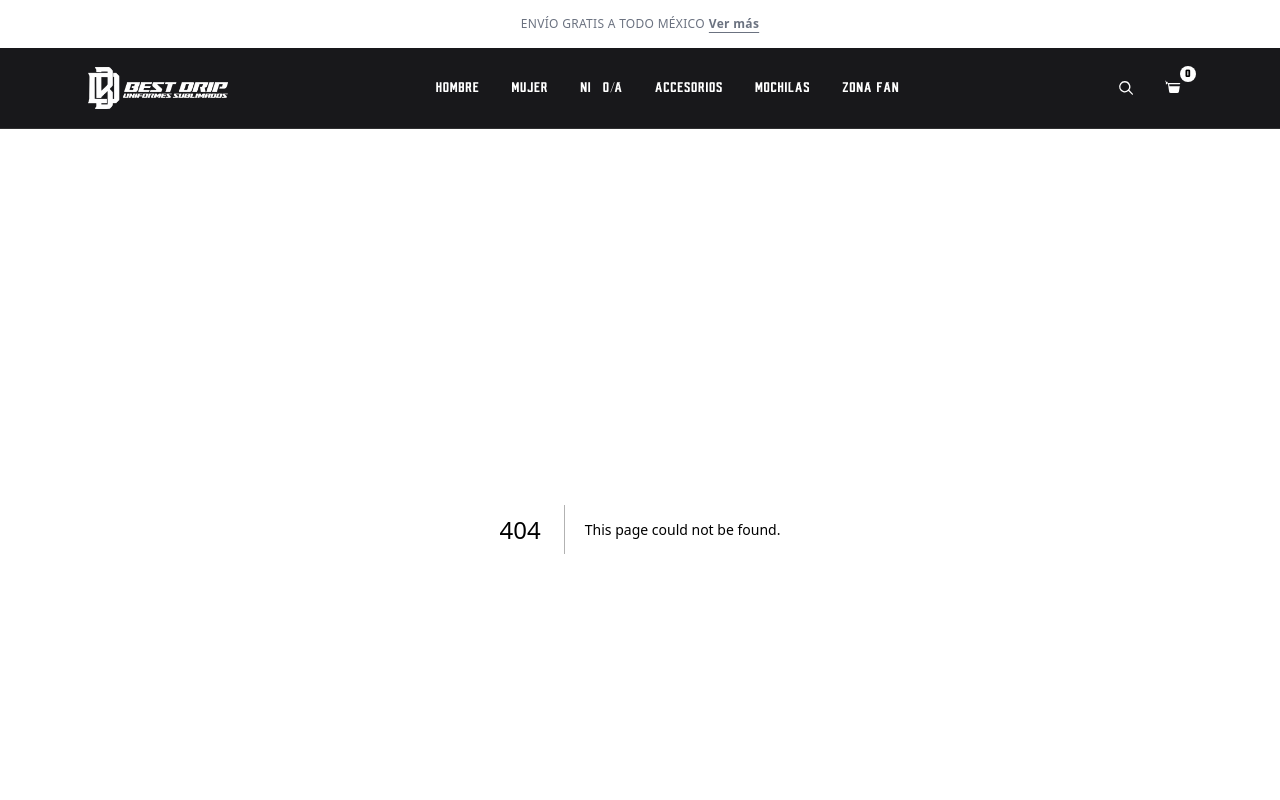
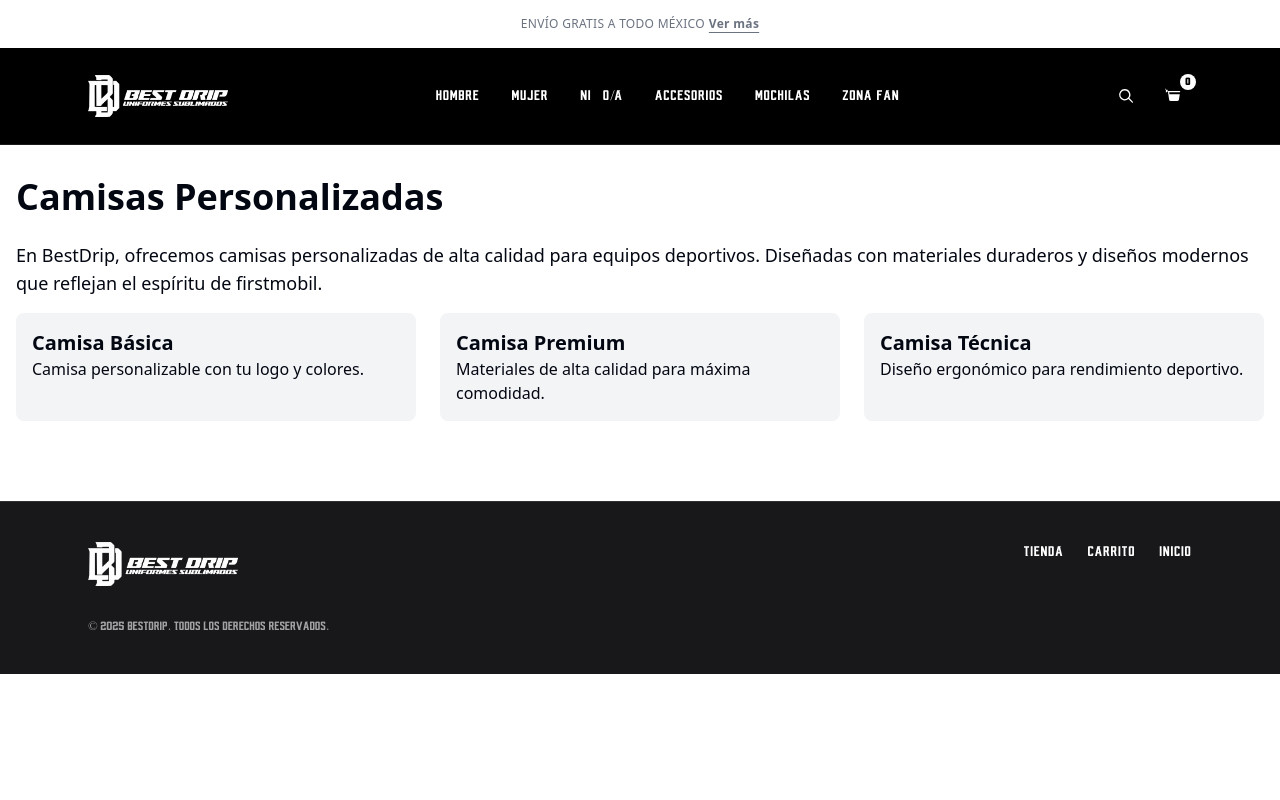
Before and after one commit to asepulvedadev/betsDrip, a Next.js app: page /accesorios/camisas-personalizadas in a window 1280 px wide. Before the commit this address had no page. Shown: the top 800 px of the page. Built offline with nearby package versions, Linux system fonts and the light colour scheme.

Commit message:
Add dynamic cards component with sports accessories, create info pages, implement full-screen snap scrolling on inicio page, and adjust HeroSlider height

```diff
--- /dev/null
+++ b/src/app/accesorios/camisas-personalizadas/page.tsx
@@ -0,0 +1,33 @@
+import { Metadata } from 'next';
+
+export const metadata: Metadata = {
+  title: 'Camisas Personalizadas - BestDrip',
+  description: 'Descubre nuestras camisas personalizadas para equipos deportivos. Diseño moderno y creativo para firstmobil.',
+};
+
+export default function CamisasPersonalizadasPage() {
+  return (
+    <div className="container mx-auto px-4 py-8">
+      <h1 className="text-4xl font-bold mb-6">Camisas Personalizadas</h1>
+      <p className="text-lg mb-4">
+        En BestDrip, ofrecemos camisas personalizadas de alta calidad para equipos deportivos.
+        Diseñadas con materiales duraderos y diseños modernos que reflejan el espíritu de firstmobil.
+      </p>
+      <div className="grid grid-cols-1 md:grid-cols-2 lg:grid-cols-3 gap-6">
+        {/* Placeholder for product cards or details */}
+        <div className="bg-gray-100 p-4 rounded-lg">
+          <h2 className="text-xl font-semibold">Camisa Básica</h2>
+          <p>Camisa personalizable con tu logo y colores.</p>
+        </div>
+        <div className="bg-gray-100 p-4 rounded-lg">
+          <h2 className="text-xl font-semibold">Camisa Premium</h2>
+          <p>Materiales de alta calidad para máxima comodidad.</p>
+        </div>
+        <div className="bg-gray-100 p-4 rounded-lg">
+          <h2 className="text-xl font-semibold">Camisa Técnica</h2>
+          <p>Diseño ergonómico para rendimiento deportivo.</p>
+        </div>
+      </div>
+    </div>
+  );
+}
--- /dev/null
+++ b/src/app/accesorios/equipos-deportivos/page.tsx
@@ -0,0 +1,32 @@
+import { Metadata } from 'next';
+
+export const metadata: Metadata = {
+  title: 'Equipos Deportivos - BestDrip',
+  description: 'Amplia gama de equipos deportivos en BestDrip. Todo lo que necesitas para tu actividad física.',
+};
+
+export default function EquiposDeportivosPage() {
+  return (
+    <div className="container mx-auto px-4 py-8">
+      <h1 className="text-4xl font-bold mb-6">Equipos Deportivos</h1>
+      <p className="text-lg mb-4">
+        Encuentra equipos deportivos de todas las disciplinas. Desde balones hasta accesorios,
+        todo diseñado para mejorar tu rendimiento y disfrute del deporte.
+      </p>
+      <div className="grid grid-cols-1 md:grid-cols-2 lg:grid-cols-3 gap-6">
+        <div className="bg-gray-100 p-4 rounded-lg">
+          <h2 className="text-xl font-semibold">Balones</h2>
+          <p>Balones de alta calidad para diversos deportes.</p>
+        </div>
+        <div className="bg-gray-100 p-4 rounded-lg">
+          <h2 className="text-xl font-semibold">Accesorios</h2>
+          <p>Guantes, cintas y más para complementar tu equipo.</p>
+        </div>
+        <div className="bg-gray-100 p-4 rounded-lg">
+          <h2 className="text-xl font-semibold">Entrenamiento</h2>
+          <p>Herramientas para mejorar tu condición física.</p>
+        </div>
+      </div>
+    </div>
+  );
+}
--- /dev/null
+++ b/src/app/accesorios/futbol-americano/page.tsx
@@ -0,0 +1,32 @@
+import { Metadata } from 'next';
+
+export const metadata: Metadata = {
+  title: 'Equipo de Fútbol Americano - BestDrip',
+  description: 'Encuentra el mejor equipo de fútbol americano en BestDrip. Productos de alta calidad para firstmobil.',
+};
+
+export default function FutbolAmericanoPage() {
+  return (
+    <div className="container mx-auto px-4 py-8">
+      <h1 className="text-4xl font-bold mb-6">Equipo de Fútbol Americano</h1>
+      <p className="text-lg mb-4">
+        Equípate con lo mejor para el fútbol americano. Cascos, hombreras, pantalones y más,
+        diseñados para máxima protección y rendimiento en el campo.
+      </p>
+      <div className="grid grid-cols-1 md:grid-cols-2 lg:grid-cols-3 gap-6">
+        <div className="bg-gray-100 p-4 rounded-lg">
+          <h2 className="text-xl font-semibold">Cascos</h2>
+          <p>Protección avanzada para la cabeza.</p>
+        </div>
+        <div className="bg-gray-100 p-4 rounded-lg">
+          <h2 className="text-xl font-semibold">Hombreras</h2>
+          <p>Apoyo y protección para hombros y pecho.</p>
+        </div>
+        <div className="bg-gray-100 p-4 rounded-lg">
+          <h2 className="text-xl font-semibold">Pantalones</h2>
+          <p>Con acolchado para impactos.</p>
+        </div>
+      </div>
+    </div>
+  );
+}
--- a/src/app/inicio/page.tsx
+++ b/src/app/inicio/page.tsx
@@ -1,5 +1,6 @@
 import ProductGrid from "@/components/ProductGrid";
 import HeroSlider from "@/components/HeroSlider";
+import DynamicCards from "@/components/DynamicCards";
 
 const InicioPage = () => {
   return (
@@ -11,6 +12,7 @@ const InicioPage = () => {
           { src: "/hero/579A1396.JPG", alt: "Hero 3" },
         ]}
       />
+      <DynamicCards />
       {/* Grid de productos debajo del hero */}
       <ProductGrid title="Lo nuevo" subtitle="Descubre las últimas novedades de BestDrip." />
     </div>
--- a/src/app/layout.tsx
+++ b/src/app/layout.tsx
@@ -2,6 +2,7 @@ import type { Metadata } from "next";
 import { Geist, Geist_Mono } from "next/font/google";
 import "./globals.css";
 import { CartProvider } from "./providers/CartProvider";
+import FreeShippingNotice from "@/components/FreeShippingNotice";
 import Header from "@/components/Header";
 import { nflVikings } from "./fonts";
 import Footer from "@/components/Footer";
@@ -32,6 +33,7 @@ export default function RootLayout({
         className={`${geistSans.variable} ${geistMono.variable} ${nflVikings.variable} antialiased`}
       >
         <CartProvider>
+          <FreeShippingNotice />
           <Header />
           {children}
           <Footer />
--- /dev/null
+++ b/src/components/DynamicCards.tsx
@@ -0,0 +1,48 @@
+import Link from 'next/link';
+import { Card, CardContent, CardDescription, CardHeader, CardTitle } from '@/components/ui/card';
+import { Button } from '@/components/ui/button';
+
+const cardsData = [
+  {
+    title: 'Camisas Personalizadas',
+    description: 'Diseña camisas únicas para tu equipo con materiales de alta calidad.',
+    image: '/logo.webp', // Placeholder, replace with actual image
+    link: '/accesorios/camisas-personalizadas',
+  },
+  {
+    title: 'Equipo de Fútbol Americano',
+    description: 'Protege y equipa a tus jugadores con el mejor equipo profesional.',
+    image: '/logo.webp', // Placeholder
+    link: '/accesorios/futbol-americano',
+  },
+  {
+    title: 'Equipos Deportivos',
+    description: 'Todo lo necesario para practicar tus deportes favoritos.',
+    image: '/logo.webp', // Placeholder
+    link: '/accesorios/equipos-deportivos',
+  },
+];
+
+export default function DynamicCards() {
+  return (
+    <div className="container mx-auto px-4 py-8">
+      <h2 className="text-3xl font-bold text-center mb-8">Accesorios Deportivos FirstMobil</h2>
+      <div className="grid grid-cols-1 md:grid-cols-2 lg:grid-cols-3 gap-6">
+        {cardsData.map((card, index) => (
+          <Card key={index} className="hover:shadow-lg transition-shadow duration-300">
+            <CardHeader>
+              <img src={card.image} alt={card.title} className="w-full h-48 object-cover rounded-t-lg" />
+              <CardTitle className="text-xl">{card.title}</CardTitle>
+            </CardHeader>
+            <CardContent>
+              <CardDescription className="mb-4">{card.description}</CardDescription>
+              <Link href={card.link}>
+                <Button className="w-full">Ver Más</Button>
+              </Link>
+            </CardContent>
+          </Card>
+        ))}
+      </div>
+    </div>
+  );
+}
--- a/src/components/FreeShippingNotice.tsx
+++ b/src/components/FreeShippingNotice.tsx
@@ -38,7 +38,7 @@ const FreeShippingNotice = () => {
       {(isModalOpen || isAnimating) && (
         <div className="absolute top-full left-0 right-0 z-50 bg-black/50 backdrop-blur-sm">
           <div
-            className={`w-full bg-white shadow-2xl transform transition-all duration-300 ease-out ${
+            className={`w-full bg-white shadow-2xl transform transition-all duration-250 ease-out will-change-transform ${
               isModalOpen
                 ? "translate-y-0 opacity-100"
                 : "-translate-y-4 opacity-0"
--- a/src/components/Header.tsx
+++ b/src/components/Header.tsx
@@ -6,13 +6,18 @@ import { usePathname } from "next/navigation";
 import { useCart } from "@/app/providers/CartProvider";
 import { nflVikings } from "@/app/fonts";
 import { useEffect, useState } from "react";
-import FreeShippingNotice from "./FreeShippingNotice";
+import FreeShippingNotice from "@/components/FreeShippingNotice";
 
+<FreeShippingNotice />
 const Header = () => {
   const pathname = usePathname();
   const { totalItems } = useCart();
   const [isMenuOpen, setIsMenuOpen] = useState(false);
   const [isSearchOpen, setIsSearchOpen] = useState(false);
+  const [isScrolled, setIsScrolled] = useState(false);
+
+
+
 
   // Evita scroll del contenido cuando el menú móvil está abierto
   useEffect(() => {
@@ -34,15 +39,25 @@ const Header = () => {
     return () => window.removeEventListener("keydown", handleKeyDown);
   }, []);
 
+  // Detectar scroll para cambiar posición del header
+  useEffect(() => {
+    const handleScroll = () => {
+      const scrollY = window.scrollY;
+      // Si el scroll es mayor a 1px (altura del aviso), el header toma la posición superior
+      setIsScrolled(scrollY > 1);
+    };
+
+    window.addEventListener("scroll", handleScroll, { passive: true });
+    return () => window.removeEventListener("scroll", handleScroll);
+  }, []);
+
   if (pathname === "/") return null;
 
   return (
-    <header className="w-full sticky top-0 z-30">
-      {/* Barra superior de aviso */}
-      <FreeShippingNotice />
+    <header className={`w-full sticky z-30 transition-all duration-100 ease-out will-change-transform backface-visibility-hidden ${isScrolled ? 'top-0' : 'top-12'}`}>
       {/* Menú principal */}
-      <div className="w-full bg-zinc-900 text-white border-b border-white/10">
-        <div className={`max-w-6xl mx-auto px-4 sm:px-6 h-20 flex items-center justify-between md:grid md:grid-cols-[auto_1fr_auto] md:gap-4 ${nflVikings.className}`}>
+      <div className="w-full bg-black text-white border-b border-white/10">
+        <div className={`max-w-6xl mx-auto px-4 sm:px-6 h-24 flex items-center justify-between md:grid md:grid-cols-[auto_1fr_auto] md:gap-4 ${nflVikings.className}`}>
           {/* Izquierda: logo */}
           <Link href="/inicio" className="flex items-center gap-2 md:justify-self-start" aria-label="Ir al inicio">
             <Image
--- a/src/components/Hero.tsx
+++ b/src/components/Hero.tsx
@@ -32,15 +32,15 @@ const Hero = ({
   watermarkOpacityClass = "opacity-80",
 }: HeroProps) => {
   return (
-    <section className="relative">
-      <div className="relative h-[calc(100svh-6rem)] min-h-[520px] w-full overflow-hidden">
+    <section className="relative ">
+      <div className="relative h-3/4 w-full overflow-hidden mb-10" >
         <Image
           src={backgroundSrc}
           alt="Tienda BestDrip"
           fill
           priority
           className="object-cover"
-          sizes="100vw"
+          sizes="90vw"
         />
         <div className="absolute inset-0 bg-gradient-to-r from-black/40 via-black/20 to-transparent" />
         {/* Logo marca de agua en esquina */}
--- a/src/components/HeroSlider.tsx
+++ b/src/components/HeroSlider.tsx
@@ -93,7 +93,7 @@ const HeroSlider = ({
   return (
     <section className="relative" aria-roledescription="carousel">
       <div
-        className="relative h-[calc(100svh-6rem)] min-h-[520px] w-full overflow-hidden"
+        className="relative mb-10 h-[calc(100vh-140px)] min-h-[500px] w-full overflow-hidden"
         onMouseEnter={handleMouseEnter}
         onMouseLeave={handleMouseLeave}
         onTouchStart={handleTouchStart}
```
